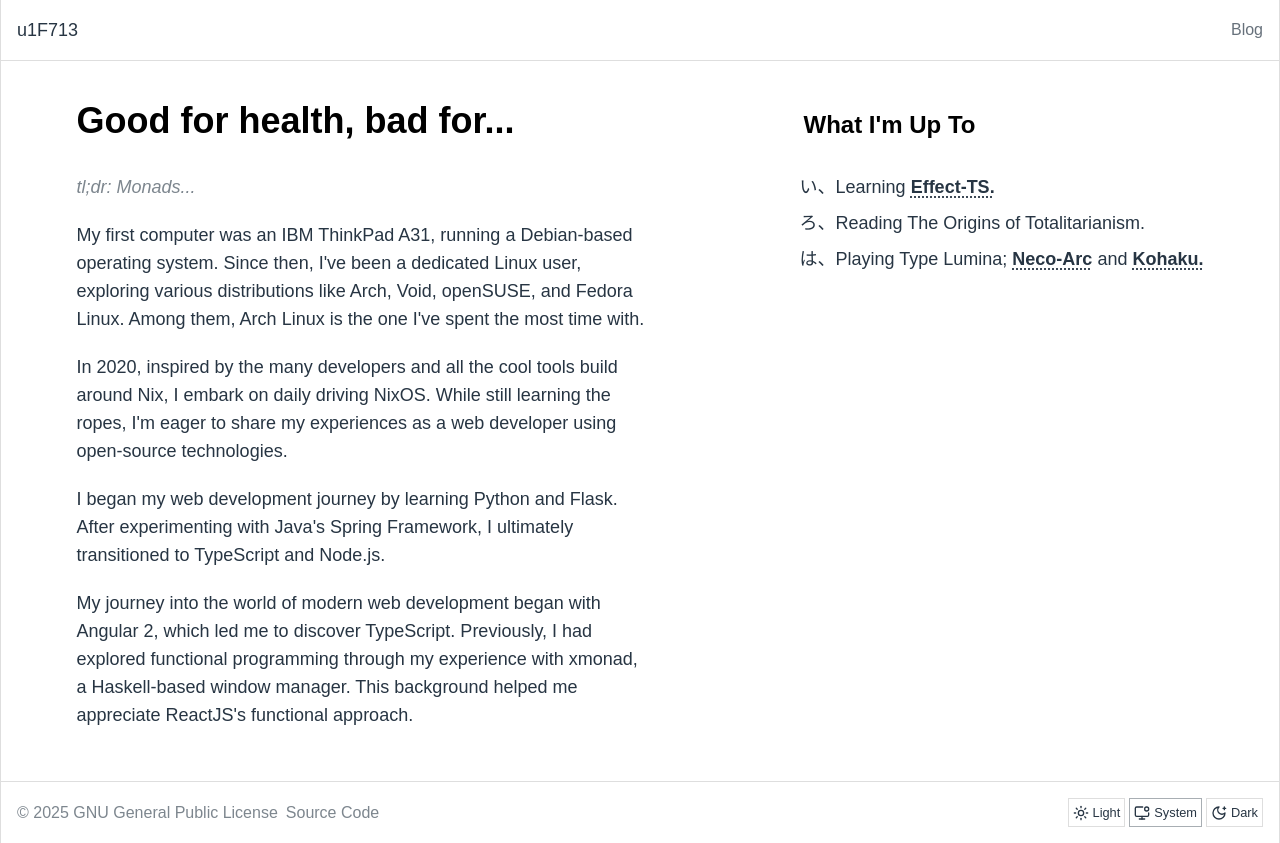
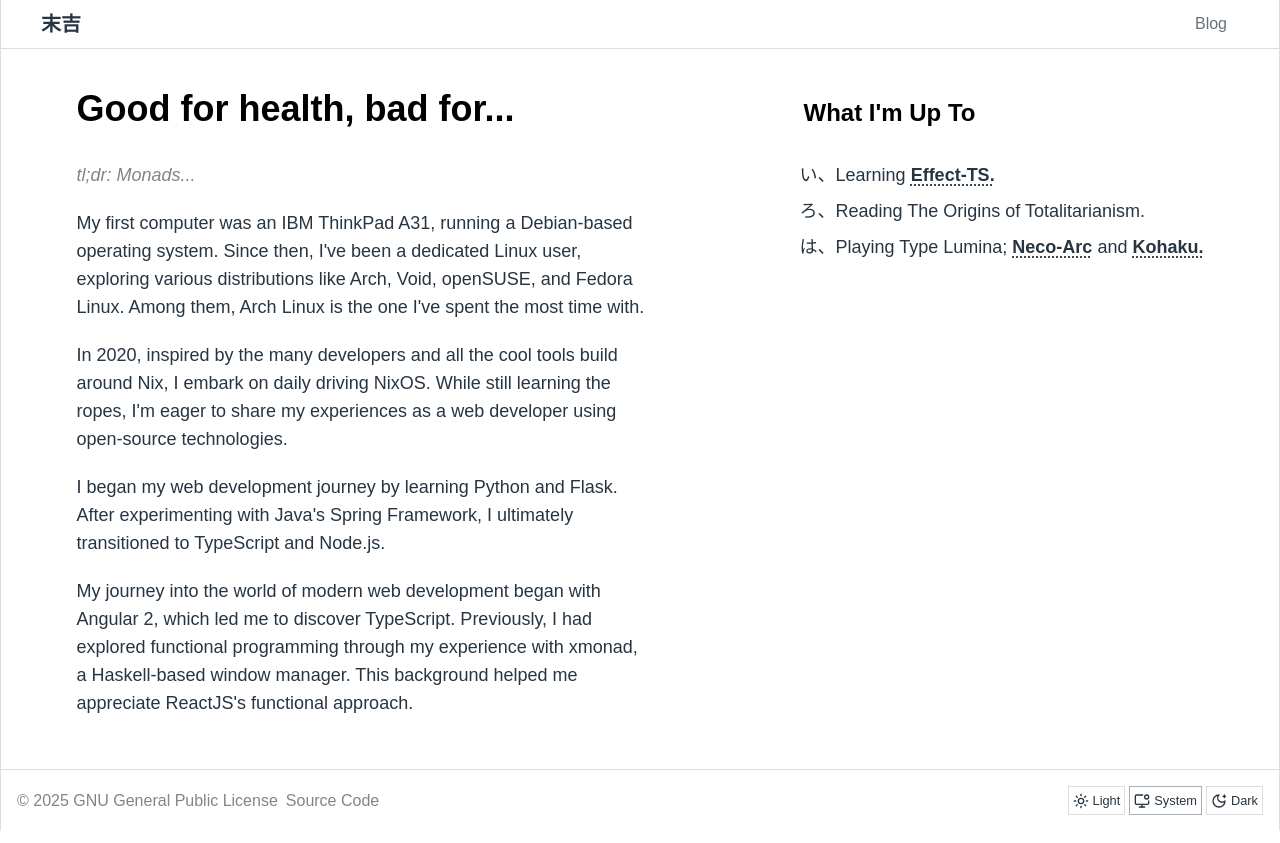
Before and after one commit to u1F713/u1F713.github.io, a Next.js app: page / in a window 1280 px wide. Built offline with nearby package versions, Linux system fonts and the light colour scheme; a web font is replaced by a local one.

Commit message:
feat: update header

```diff
--- a/app/components/Header.tsx
+++ b/app/components/Header.tsx
@@ -1,24 +1,50 @@
+'use client'
+
+import clsx from 'clsx'
 import Link from 'next/link'
+import { usePathname } from 'next/navigation'
 import Container from './container.tsx'
 
+const NavigationLink = ({
+  slug,
+  href,
+  active
+}: {
+  slug: string
+  href: string
+  active?: boolean
+}) => (
+  <div className={clsx('shadow-ds-text p-3', active && 'shadow-[0_1px]')}>
+    <Link className="text-ds-text/70 hover:text-ds-text" href={`/${href}`}>
+      {slug}
+    </Link>
+  </div>
+)
+
 function Header() {
+  const pathname = usePathname()
+
   return (
     <div className="sticky top-0">
       <Container border-r border-b border-l>
-        <header className="bg-ds-bg-200/80 mx-auto flex items-center justify-between p-4 backdrop-blur-md">
+        <header
+          className={clsx(
+            'bg-ds-bg-200/80 mx-auto flex items-center',
+            'justify-between px-4 backdrop-blur-md md:px-10'
+          )}
+        >
           <Link className="text-lg" href="/">
-            u1F713
+            <span className="text-xl font-extrabold">末吉</span>
           </Link>
 
           <nav>
-            <ul>
+            <ul className="flex">
               <li>
-                <Link
-                  className="text-ds-text/70 hover:text-ds-text"
-                  href="/articles"
-                >
-                  Blog
-                </Link>
+                <NavigationLink
+                  href="articles"
+                  slug="Blog"
+                  active={pathname === '/articles'}
+                />
               </li>
             </ul>
           </nav>
```
